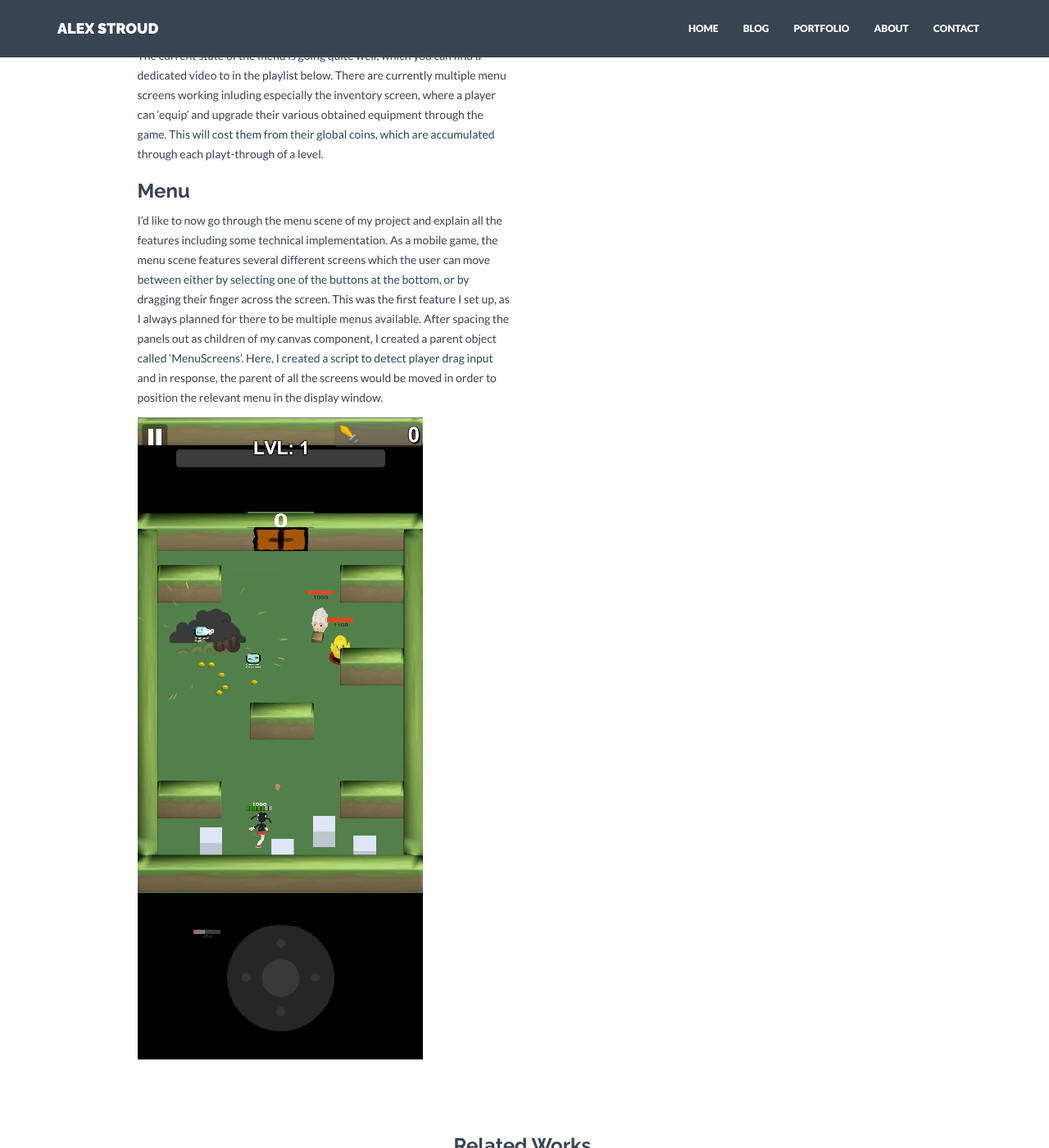
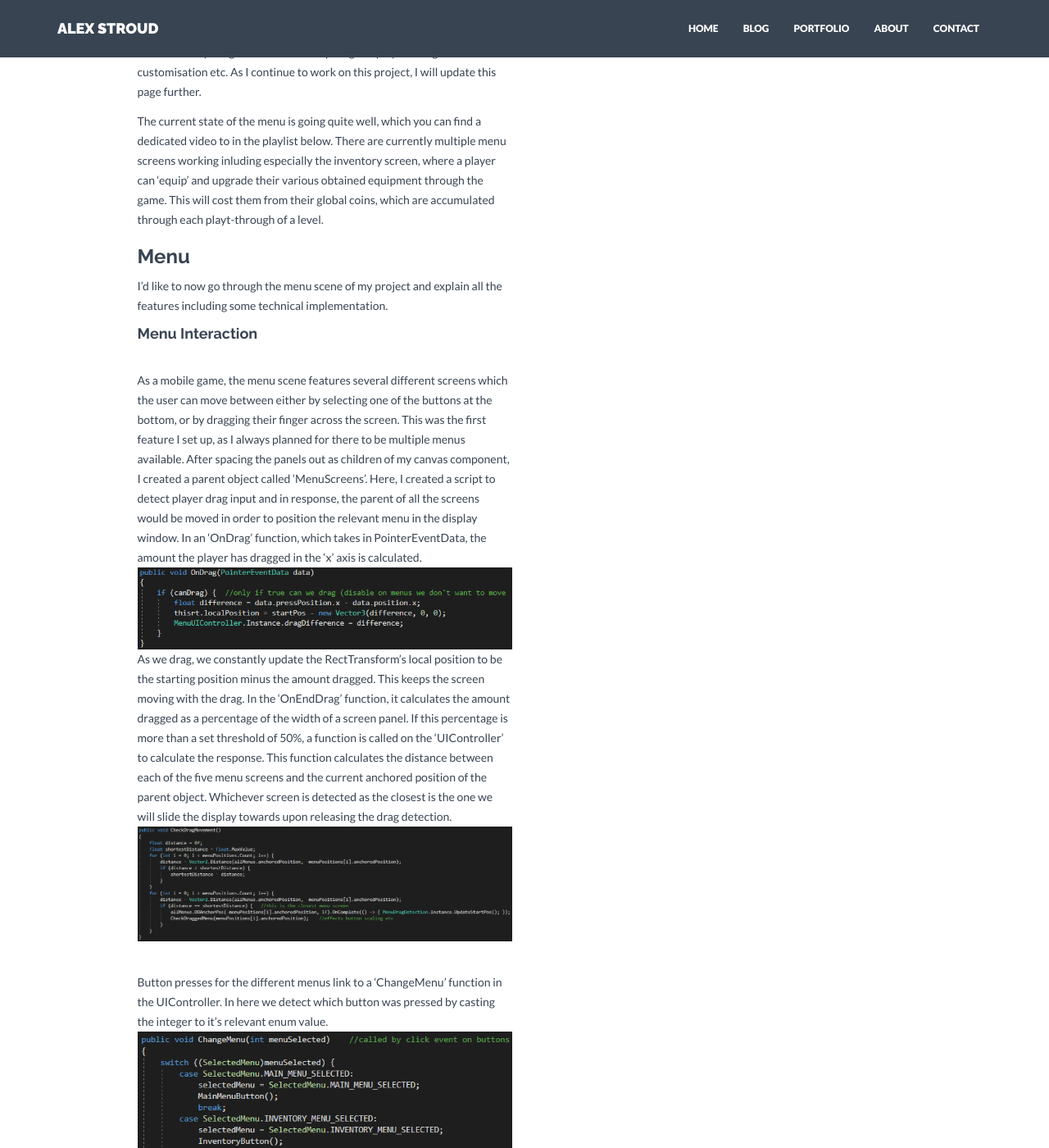
Before and after one commit to Stroudie2/Stroudie2.github.io, a Jekyll site: the page built from _projects/2020-08-12-mobile-roguelike-game.markdown, in a window 1280 px wide and 1400 px high, scrolled down 3123 px. Shown: the whole window at 82% size. Built offline with Jekyll 4.4.1, drawn with Linux system fonts in a browser that asks for light colours; nearby versions of some CDN libraries; some of the changed text lies outside the part shown.

Commit message:
Update 2020-08-12-mobile-roguelike-game.markdown

```diff
--- a/_projects/2020-08-12-mobile-roguelike-game.markdown
+++ b/_projects/2020-08-12-mobile-roguelike-game.markdown
@@ -39,6 +39,18 @@ The current state of the menu is going quite well, which you can find a dedicate
 
 ### Menu
 I'd like to now go through the menu scene of my project and explain all the features including some technical implementation.
-As a mobile game, the menu scene features several different screens which the user can move between either by selecting one of the buttons at the bottom, or by dragging their finger across the screen. This was the first feature I set up, as I always planned for there to be multiple menus available. After spacing the panels out as children of my canvas component, I created a parent object called 'MenuScreens'. Here, I created a script to detect player drag input and in response, the parent of all the screens would be moved in order to position the relevant menu in the display window.
 
-<img src ="https://github.com/Stroudie2/Stroudie2.github.io/blob/master/assets/img/project/carousel/Rogue-Like_Gameplay_1.png?raw=true">
+#### Menu Interaction
+##### Drag Detection
+As a mobile game, the menu scene features several different screens which the user can move between either by selecting one of the buttons at the bottom, or by dragging their finger across the screen. This was the first feature I set up, as I always planned for there to be multiple menus available. After spacing the panels out as children of my canvas component, I created a parent object called 'MenuScreens'. Here, I created a script to detect player drag input and in response, the parent of all the screens would be moved in order to position the relevant menu in the display window. In an 'OnDrag' function, which takes in PointerEventData, the amount the player has dragged in the 'x' axis is calculated.
+<img src ="https://github.com/Stroudie2/Stroudie2.github.io/blob/master/assets/img/project/carousel/Rogue-Like_OnDragFunction.png?raw=true">
+As we drag, we constantly update the RectTransform's local position to be the starting position minus the amount dragged. This keeps the screen moving with the drag.
+In the 'OnEndDrag' function, it calculates the amount dragged as a percentage of the width of a screen panel. If this percentage is more than a set threshold of 50%, a function is called on the 'UIController' to calculate the response. This function calculates the distance between each of the five menu screens and the current anchored position of the parent object. Whichever screen is detected as the closest is the one we will slide the display towards upon releasing the drag detection.
+<img src ="https://github.com/Stroudie2/Stroudie2.github.io/blob/master/assets/img/project/carousel/Rogue-Like_CheckDragMovement.png?raw=true">
+
+##### Button Presses
+Button presses for the different menus link to a 'ChangeMenu' function in the UIController. In here we detect which button was pressed by casting the integer to it's relevant enum value.
+<img src ="https://github.com/Stroudie2/Stroudie2.github.io/blob/master/assets/img/project/carousel/Rogue-Like_ChangeMenu.png?raw=true">
+This will then call the function for that menu screen which moves the parent object into view.
+
+#### Inventory Details
```
